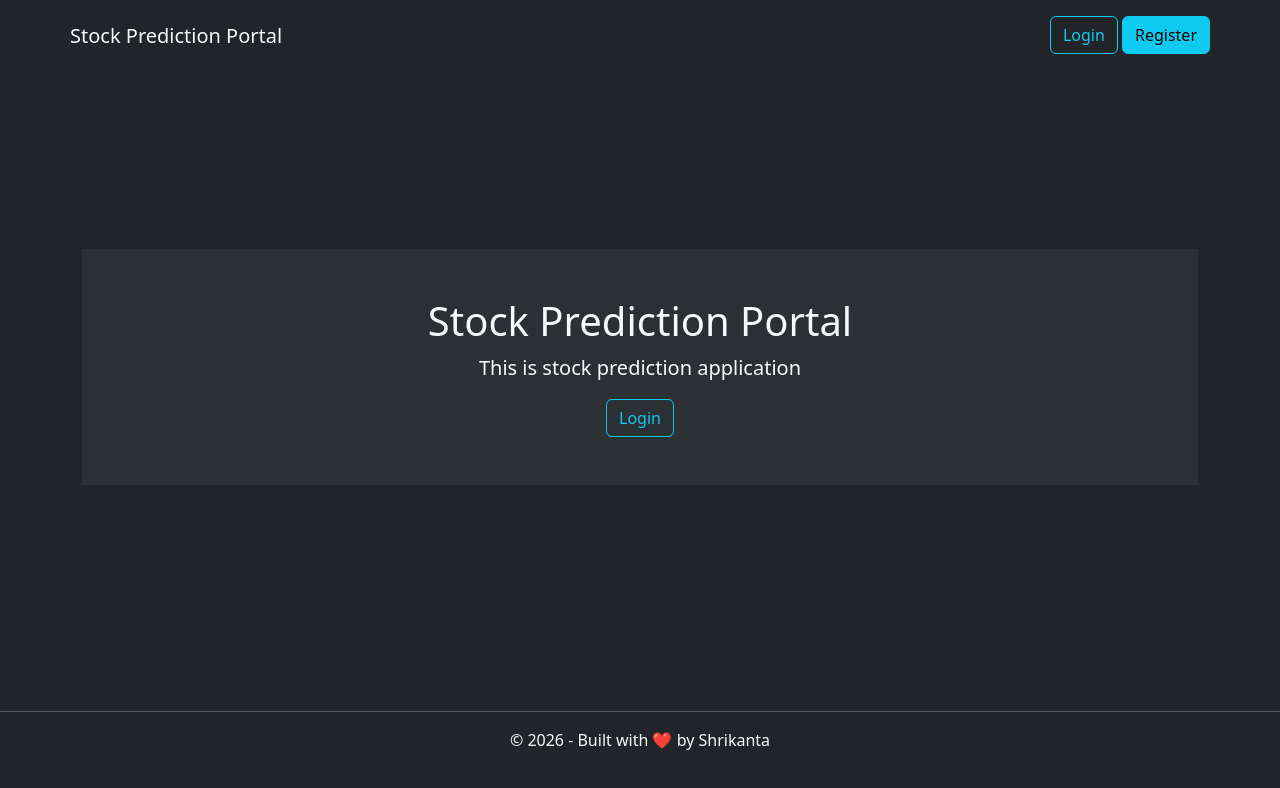
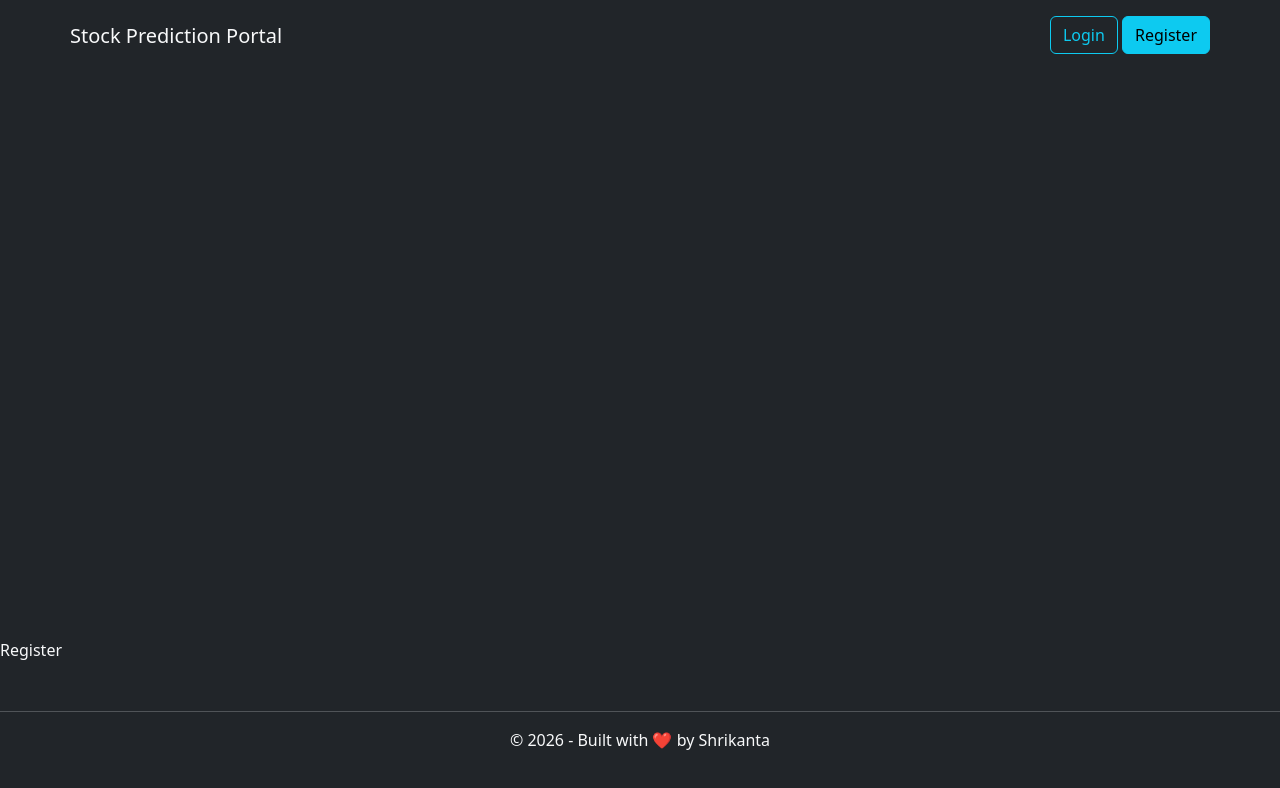
Before and after one commit to Shrikanta-26/Stock-Prediction-Portal, a React (Vite) app in the folder frontend-react/: page /register in a window 1280 px wide. Shown: the top 788 px of the page. Built offline with nearby package versions, Linux system fonts and the light colour scheme.

Commit message:
Adding data router, Register and login page

```diff
--- a/frontend-react/package.json
+++ b/frontend-react/package.json
@@ -11,7 +11,8 @@
   },
   "dependencies": {
     "react": "^19.2.0",
-    "react-dom": "^19.2.0"
+    "react-dom": "^19.2.0",
+    "react-router-dom": "^7.12.0"
   },
   "devDependencies": {
     "@eslint/js": "^9.39.1",
--- a/frontend-react/src/App.jsx
+++ b/frontend-react/src/App.jsx
@@ -1,14 +1,23 @@
-import './assets/css/style.css'
-import Main from './components/Main'
+import { createBrowserRouter, RouterProvider } from "react-router-dom"
+import Layout from "./components/Layout"
+import Main from "./components/Main"
+import Register from "./components/Register"
+import Login from "./components/Login"
+import "./assets/css/style.css"
 
+const router = createBrowserRouter([
+  {
+    element: <Layout />,
+    children: [
+      { path: "/", element: <Main /> },
+      { path: "/register", element: <Register /> },
+      { path: "/login", element: <Login /> }
+    ]
+  }
+])
 
 function App() {
-
-  return (
-    <>
-    <Main/>
-    </>
-  )
+  return <RouterProvider router={router} />
 }
 
 export default App
--- a/frontend-react/src/components/Button.jsx
+++ b/frontend-react/src/components/Button.jsx
@@ -1,9 +1,9 @@
 import React from "react";
-
+import {Link} from 'react-router-dom'
 const Button = (props) => {
   return (
     <>
-      <a className={`btn ${props.class}`} href="#">{props.text} </a>
+      <Link className={`btn ${props.class}`} to={props.url}>{props.text} </Link>
     </>
   );
 };
--- a/frontend-react/src/components/Header.jsx
+++ b/frontend-react/src/components/Header.jsx
@@ -1,16 +1,17 @@
 import React from "react";
 import Button from "./Button";
+import {Link} from 'react-router-dom'
 const Header = () => {
   return (
     <>
       <nav className="navbar container pt-3 pb-3 align-items-start">
-        <a className="navbar-brand text-light" href="">
+        <Link className="navbar-brand text-light" to='/'>
           Stock Prediction Portal
-        </a>
+        </Link>
         <div>
-          <Button text='Login' class="btn btn-outline-info"/>
+          <Button text='Login' class="btn btn-outline-info" url="/login"/>
           &nbsp;
-          <Button text='Register' class="btn-info"/>
+          <Button text='Register' class="btn-info" url="/register"/>
         </div>
       </nav>
     </>
--- /dev/null
+++ b/frontend-react/src/components/Layout.jsx
@@ -0,0 +1,14 @@
+import { Outlet } from "react-router-dom"
+import Header from "./Header"
+import Footer from "./Footer"
+const Layout = () => {
+  return (
+      <>
+      <Header />
+      <Outlet />
+      <Footer />
+    </>
+  )
+}
+
+export default Layout
--- /dev/null
+++ b/frontend-react/src/components/Login.jsx
@@ -0,0 +1,9 @@
+import React from 'react'
+
+const Login = () => {
+  return (
+    <div className='text-light'>Login</div>
+  )
+}
+
+export default Login
--- a/frontend-react/src/components/Main.jsx
+++ b/frontend-react/src/components/Main.jsx
@@ -1,12 +1,9 @@
 import React from "react";
 import Footer from "./Footer"
-import Header from "./header";
 import Button from "./Button";
 const Main = () => {
   return (
     <>
-      <Header />
-
       <div className="container">
         <div className="p-5 text-center bg-light-dark">
           <h1 className="text-light">Stock Prediction Portal</h1>
@@ -16,7 +13,6 @@ const Main = () => {
           <Button text="Login" class="btn btn-outline-info" />
         </div>
       </div>
-      <Footer />
     </>
   );
 };
--- /dev/null
+++ b/frontend-react/src/components/Register.jsx
@@ -0,0 +1,9 @@
+import React from 'react'
+
+const Register = () => {
+  return (
+    <div className='text-light'>Register</div>
+  )
+}
+
+export default Register
```
Also changed, not shown: 1 other file (tests, documents, lock files or other folders).
